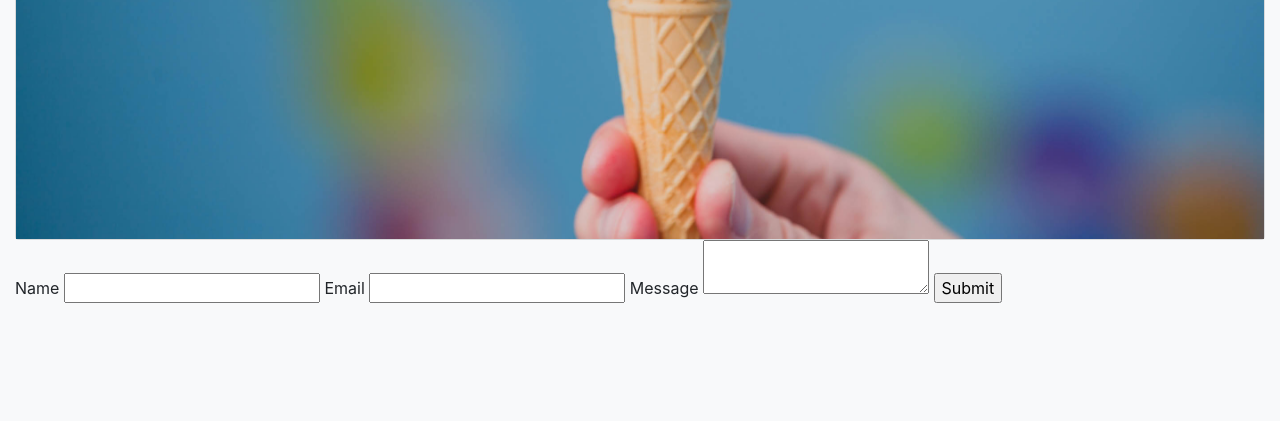
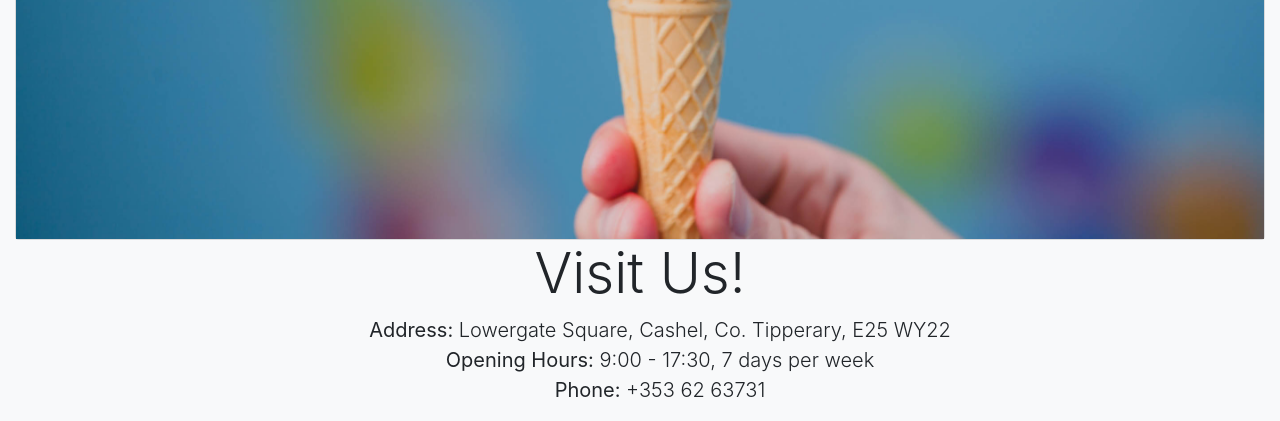
Before and after one commit to thomasgrogan95/grogans_cafe, a Flask app: page / in a window 1280 px wide. Shown: the part 2447-2868 px from the top of the page. Before the commit the page ends 2750 px from the top, so only its background shows below. Run offline with Flask 2, Linux system fonts and the light colour scheme; some libraries are stand-ins or nearby versions.

Commit message:
added embedded map

```diff
--- a/app/main.py
+++ b/app/main.py
@@ -1,20 +1,6 @@
-from flask import Flask, render_template, url_for, request, make_response
-
-from werkzeug.datastructures import ImmutableMultiDict
-
-import smtplib
-
-from email.mime.multipart import MIMEMultipart
-
-from email.mime.text import MIMEText
+from flask import Flask, render_template, url_for
 
 app = Flask(__name__)
-
-HOST_NAME = "localhost"
-HOST_PORT = 80
-MAIL_FROM = "sys@site.com"
-MAIL_TO = "thomasgrogan95@gmail.com"
-MAIL_SUBJECT = "Contact Form"
 
 @app.route('/')
 def home():
@@ -22,31 +8,6 @@ def home():
     returnData['Title'] = "Grogan's Café and Ice Cream Parlour"
     return render_template('index.html', **returnData)
 
-# (C3) SEND CONTACT FORM
-@app.route("/send", methods=["POST"])
-def foo():
-  # EMAIL HEADERS
-  mail = MIMEMultipart("alternative")
-  mail["Subject"] = MAIL_SUBJECT
-  mail["From"] = MAIL_FROM
-  mail["To"] = MAIL_TO
-
-  # EMAIL BODY (BOOKING DATA)
-  data = dict(request.form)
-  msg = "<html><head></head><body>"
-  for key, value in data.items():
-    msg += key + " : " + value + "<br>"
-    msg += "</body></html>"
-    mail.attach(MIMEText(msg, "html"))
-
-  # SEND MAIL
-  mailer = smtplib.SMTP("localhost")
-  mailer.sendmail(MAIL_FROM, MAIL_TO, mail.as_string())
-  mailer.quit()
-
-  # HTTP RESPONSE
-  res = make_response("OK", 200)
-  return res
 
 if __name__ == "__main__":
-    app.run(HOST_NAME, HOST_PORT, debug=True)
+    app.run(debug=True)
--- a/app/static/css/main.css
+++ b/app/static/css/main.css
@@ -134,6 +134,13 @@ h2 {
 .card {
     background-color: #f8f9fa;
 }
+
+#visit-us {
+    text-align:center;
+}
+
+
+
 /*
 @media only screen and (min-height: 640px) {
     #landing_caption {padding-top: 350px; text-align: center};
--- a/app/templates/index.html
+++ b/app/templates/index.html
@@ -31,7 +31,7 @@
                     <a class="nav-link" href="#second_row">Gallery</a>
                     </li>
                     <li class="nav-item">
-                    <a class="nav-link" href="#">Contact Us!</a>
+                    <a class="nav-link" href="#contact">Contact Us!</a>
                     </li>
                 </ul>
                 </div>
@@ -99,33 +99,24 @@
                 <img src="/static/images/99.jpg" class="card-img-top" alt="99 ice cream cone">
               </div>
 
-            <!-- <div class="row">
-                <div class="col-md-4">
-                    <h2>Ice Cream</h2>
-                    <ul>
-                        <li>Artisan Irish Ice Cream</li>
-                        <li>Famous 99 Cones</li>
-                        <li>Mouth-Watering Milkshakes</li>
+             <div class="row">
+                <div class="col text-center">
+                    <h2 id="contact" class="display-4">Visit Us!</h2>
+                    <ul class="lead">
+                        <li><b>Address:</b> Lowergate Square, Cashel, Co. Tipperary, E25 WY22</li>
+                        <li><b>Opening Hours:</b> 9:00 - 17:30, 7 days per week</li>
+                        <li><b>Phone:</b> +353 62 63731</li>
+
+                        <!-- <a href="https://goo.gl/maps/HieDxVsYhR8chiyg7" target="_blank" class="btn btn-light btn-lg btn-block" role="button">Get directions</a> -->
                     </ul>
                 </div>
-                <div class="col-md-4">
-                    <h2>Barista Coffee</h2>
-                    <ul>
-                        <li>Full Selection of Coffees</li>
-                        <li>Iced Coffees, Frappes, Affogatos</li>
-                        <li>Directly-Sourced Coffee Beans</li>
-                    </ul>
+            </div>
+            <div class="row">
+                <div class="col text-center">
+                    <iframe src="https://www.google.com/maps/embed?pb=!1m18!1m12!1m3!1d2427.963719700623!2d-7.893263949217353!3d52.515995644180215!2m3!1f0!2f0!3f0!3m2!1i1024!2i768!4f13.1!3m3!1m2!1s0x485ccbdb5d222817%3A0x22a9b0f55c838a3e!2sGrogan&#39;s%20Caf%C3%A9%20and%20Ice%20Cream%20Parlour!5e0!3m2!1sen!2sie!4v1674732794915!5m2!1sen!2sie" width="600" height="400" style="border:0;" allowfullscreen="" loading="lazy" referrerpolicy="no-referrer-when-downgrade"></iframe>
                 </div>
-                <div class="col-md-4">
-                    <h2>Light Bites</h2>
-                    <ul>
-                        <li>Sandwiches, Wraps, Paninis</li>
-                        <li>Homemade Soup of the Day</li>
-                        <li>Salads, Jacket Potatoes,  </li>
-                    </ul>
-                </div>
-            </div> -->
-            <form id="contactForm" onsubmit="return send();">
+            </div>
+            <!-- <form id="contactForm" onsubmit="return send();">
                 <label for="name">Name</label>
                 <input type="text" name="Name" required>
 
@@ -136,7 +127,7 @@
                 <textarea name="Message" required></textarea>
 
                 <input type="submit" value="Submit" id="contactGo">
-              </form>
+              </form> -->
         </div>
 
         <script src="https://code.jquery.com/jquery-3.5.1.slim.min.js" integrity="sha384-DfXdz2htPH0lsSSs5nCTpuj/zy4C+OGpamoFVy38MVBnE+IbbVYUew+OrCXaRkfj" crossorigin="anonymous"></script>
```
Also changed, not shown: app/static/js/S1B_contact.js (deleted, +0 -23 lines).
